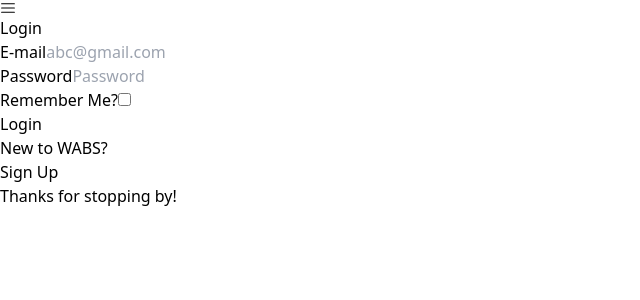
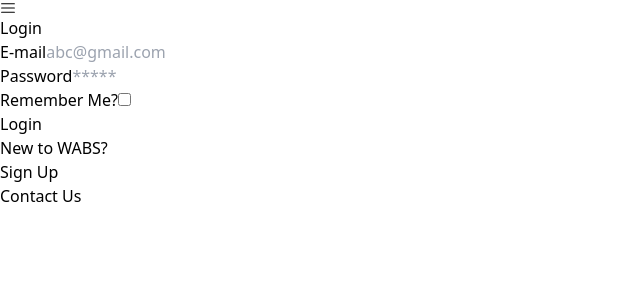
Before and after one commit to leerobertdyer/wabsv2, a React (Vite) app: page /login in a window 1280 px wide. Shown: the top 300 px of the page, without its empty margins (0-640 px from the left). Built offline with nearby package versions, Linux system fonts and the light colour scheme.

Commit message:
squash: sending to downstairs computer

```diff
--- a/src/Components/Button/buttonVariants.ts
+++ b/src/Components/Button/buttonVariants.ts
@@ -10,7 +10,7 @@
 		},
 		size: {
 			small: 'text-sm w-[8.75rem] h-[1.75rem]',
-			medium: 'text-[.875rem] w-[25rem] h-[2.5rem]',
+			medium: 'text-[.875rem] w-[80%] h-[2.5rem]',
 			full: 'w-full',
 		},
 	},
--- a/src/Components/Footer/Footer.tsx
+++ b/src/Components/Footer/Footer.tsx
@@ -1,7 +1,13 @@
 export default function Footer() {
   return (
     <div className="bg-black mt-[200px] bottom-0 text-white flex justify-center items-center w-full h-20">
-      <p>Thanks for stopping by!</p>
+      <a
+        href="mailto:lee.dyer.dev@gmail.com?subject=WABS%20Contact"
+        className="hover:underline"
+        about="hello"
+      >
+        Contact Us
+      </a>
     </div>
   );
 }
--- a/src/Components/InputField/InputField.tsx
+++ b/src/Components/InputField/InputField.tsx
@@ -1,24 +1,38 @@
-type BasicInputType = "text" | "password" | "email" | "checkbox" | "file"
+type BasicInputType = "text" | "password" | "email" | "checkbox" | "file";
 
 type PropsDefinition = {
-    id: string
-    type: BasicInputType
-    labelName: string
-    onChange?: (e: React.ChangeEvent<HTMLInputElement>) => void
-    required?: boolean
-}
+  id: string;
+  type: BasicInputType;
+  labelName: string;
+  placeholder?: string;
+  onChange?: (e: React.ChangeEvent<HTMLInputElement>) => void;
+  required?: boolean;
+};
 
 export default function InputField(props: PropsDefinition) {
   return (
-        <div className="flex flex-col items-start w-full pb-3">
-            <label className="text-[.875rem]" htmlFor={props.id}>{props.labelName}</label>
+    <div
+      className={
+        props.type === "checkbox"
+          ? "flex flex-row-reverse w-full justify-end items-center gap-5"
+          : "flex flex-col items-start w-full pb-3"
+      }
+    >
+      <label className="text-[.875rem]" htmlFor={props.id}>
+        {props.labelName}
+      </label>
       <input
-                className={'w-full h-[2.5rem] border-[1px] border-gray rounded-[4px]'}
+        className={
+          props.type === "checkbox"
+            ? "w-[1.5rem] h-[1.5rem]"
+            : "w-full h-[2.5rem] border-[1px] border-gray rounded-[4px]"
+        }
         type={props.type}
         id={props.id}
         onChange={props.onChange}
         required={props.required}
+        placeholder={props.placeholder}
       />
     </div>
-    )
+  );
 }
--- a/src/Components/Login/Login.tsx
+++ b/src/Components/Login/Login.tsx
@@ -1,5 +1,6 @@
 import { useState } from "react";
 import { Link } from "react-router-dom";
+import InputField from "../InputField/InputField";
 
 export default function Login() {
   const [email, setEmail] = useState("");
@@ -8,46 +9,30 @@
 
   function handleLoginSubmit(e: React.MouseEvent) {
     e.preventDefault();
-    if (email === "" || password === "") return
-    console.log(email, 'Signed in.... but not for real yet....')
+    if (email === "" || password === "") return;
+    console.log(email, "Signed in.... but not for real yet....");
   }
 
   return (
     <>
-      <div className="pt-5 w-full">
+      <div className="pt-5 w-[22rem] m-auto">
         <h1 className="text-2xl text-center pb-3 font-bold">Login</h1>
-        <div className="w-full">
         <form className="flex flex-col items-center">
-            <div className="flex flex-col items-start">
-              <label htmlFor="email" className="text-sm pb-2">
-                E-mail
-              </label>
-              <input
-                type="text"
-                name="email"
+          <InputField
+            id="email"
+            type="email"
             placeholder="abc@gmail.com"
-                className="w-[345px] h-[35px] border-[1px] border-black rounded-xl p-2"
+            labelName="E-mail"
             onChange={(e) => setEmail(e.target.value)}
           />
-            </div>
-            <div className="flex flex-col mt-4 items-start">
-              <label htmlFor="password" className="text-sm w-full pb-2">
-                Password
-              </label>
-              <input
-                name="password"
+          <InputField
+            id="password"
             type="password"
-                placeholder="Password"
-                className="w-[345px] h-[35px] border-[1px] border-black rounded-xl p-2"
+            placeholder="*****"
+            labelName="Password"
             onChange={(e) => setPassword(e.target.value)}
           />
-            </div>
-            <div className="flex flex-row-reverse gap-3 mt-3 items-start">
-              <label htmlFor="rememberMe" className="text-sm pb-2">
-                Remember Me?
-              </label>
-              <input id="rememberMe" name="rememberMe" type="checkbox" />
-            </div>
+          <InputField id="rememberMe" type="checkbox" labelName="Remember Me?" />
           <button
             className="
             text-white
@@ -55,14 +40,16 @@
             rounded-2xl
             w-[330px] h-[56px]
             mt-4"
-            onClick={(e) => handleLoginSubmit(e)}>
+            onClick={(e) => handleLoginSubmit(e)}
+          >
             Login
           </button>
         </form>
-        </div>
-        <div className="flex justify-start ml-5 items-center mt-4">
+        <div className="flex justify-start items-center mt-4">
           <p className="text-[#696767] mt-4">New to WABS?</p>
-        <Link to="/signup" className="bold text-black mt-4 ml-2">Sign Up</Link>
+          <Link to="/signup" className="bold text-black mt-4 ml-2">
+            Sign Up
+          </Link>
         </div>
       </div>
     </>
--- a/src/Components/signup/Signup.tsx
+++ b/src/Components/signup/Signup.tsx
@@ -15,7 +15,9 @@
   const [email, setEmail] = useState("");
   const [password, setPassword] = useState("");
   const [passwordConfirm, setPasswordConfirm] = useState("");
-  const [location, setLocation] = useState("");
+  // const [location, setLocation] = useState("");
+
+  console.log(genre, phoneNumber)
 
   function handlePhotoDivClick() {
     document.getElementById("photo")?.click();
@@ -54,15 +56,14 @@
 
   return (
     <>
-      <div className="pt-5 w-full">
+      <div className="pt-5 w-[22rem] flex flex-col items-center m-auto">
         <h1 className="text-2xl pb-3 font-bold">Your Info</h1>
-        <div className="w-full">
-          <form onSubmit={() => handleSignupSubmit}>
-            <div className="flex flex-col w-[400px] items-center m-auto">
+          <form className="w-full" onSubmit={() => handleSignupSubmit}>
               <div
                 className="
                 flex
                 flex-col
+                m-auto
                 rounded-full
                 w-[100px]
                 h-[100px]
@@ -136,9 +137,7 @@
               >
                 Sign up
               </Button>
-            </div>
           </form>
-        </div>
         <div className="flex justify-start ml-5 items-center mt-4">
           <p className="text-[#696767] mt-4">Already have an account?</p>
           <Link to="/signup" className="bold text-black mt-4 ml-2">
```
Lines whose indentation alone changed are shown as unchanged.
